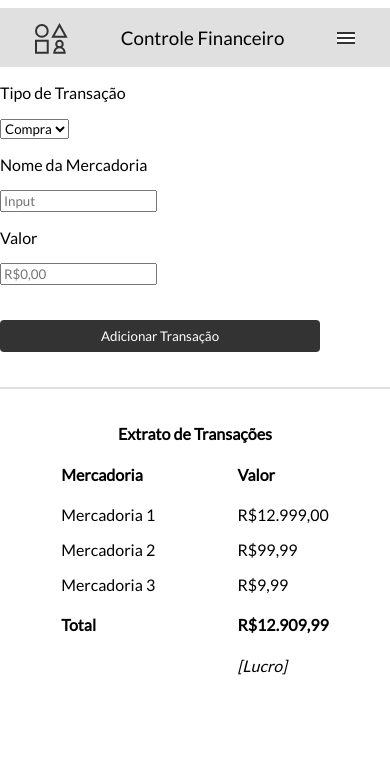
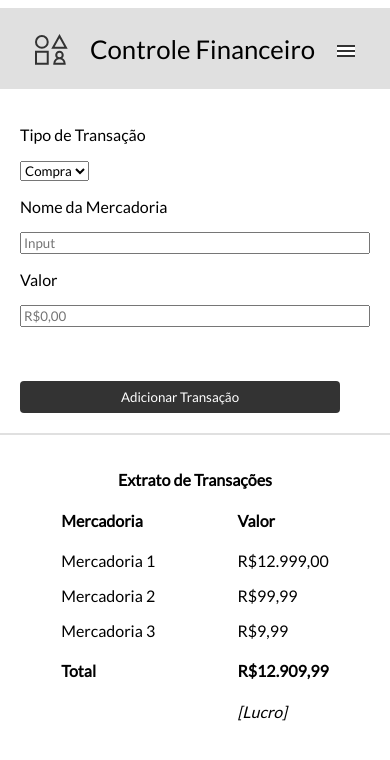
Before and after one commit to LeilaAlves/ControleFinanceiro, a plain HTML site: page index.html in a window 390 px wide. Drawn offline with Linux system fonts and the light colour scheme.

Commit message:
responsividade

```diff
--- a/index.html
+++ b/index.html
@@ -45,7 +45,8 @@
                 <input type="number" placeholder="R$0,00">
             </div>
 
-            <div class="btn-controll-child">
+
+            <br><div class="btn-controll-adicionar">
                 <button type="submit" name="save" class="btn-adicionar">Adicionar Transação</button>
             </div>
         </div>
--- a/style.css
+++ b/style.css
@@ -10,6 +10,7 @@
 @media screen and (max-width:767px) {
     header {
         display: flex;
+        font-size: 22px;
         flex-direction: row;
         background-color: #E0E0E0;
         height: 100%;
@@ -59,6 +60,12 @@
         justify-content: space-around;
     }
 
+    input {
+        width: stretch;
+        width: -webkit-fill-available;
+        width: -moz-available;
+    }
+
     h3 {
         font-style: normal;
         font-weight: 400;
@@ -80,18 +87,18 @@
 
     .controll {
         display: flex;
-        flex-direction: column;
-        flex-wrap: nowrap;
-        justify-content: center;
         align-items: stretch;
         width: 100%;
-        padding-bottom: 35px;
+        padding: 20;
         border-bottom: 2px solid #E0E0E0;
+        flex-direction: column;
+        padding: 20px;
     }
 
     .controll-child {
         width: 100%;
     }
+
     .extract-title {
         padding-top: 35px;
         display: flex;
@@ -112,6 +119,7 @@
 @media screen and (min-width:768px) and (max-width: 1023px) {
     header {
         display: flex;
+        font-size: 25px;
         flex-direction: row;
         background-color: #E0E0E0;
         height: 100%;
@@ -165,6 +173,13 @@
         justify-content: space-evenly;
     }
 
+    main .extract {
+        display: flex;
+        flex-direction: row;
+        margin-left: 20px;
+        margin-right: 20px;
+        justify-content: space-around;
+    }
 
     p.extract {
         border-bottom: 2px solid #333333;
```
